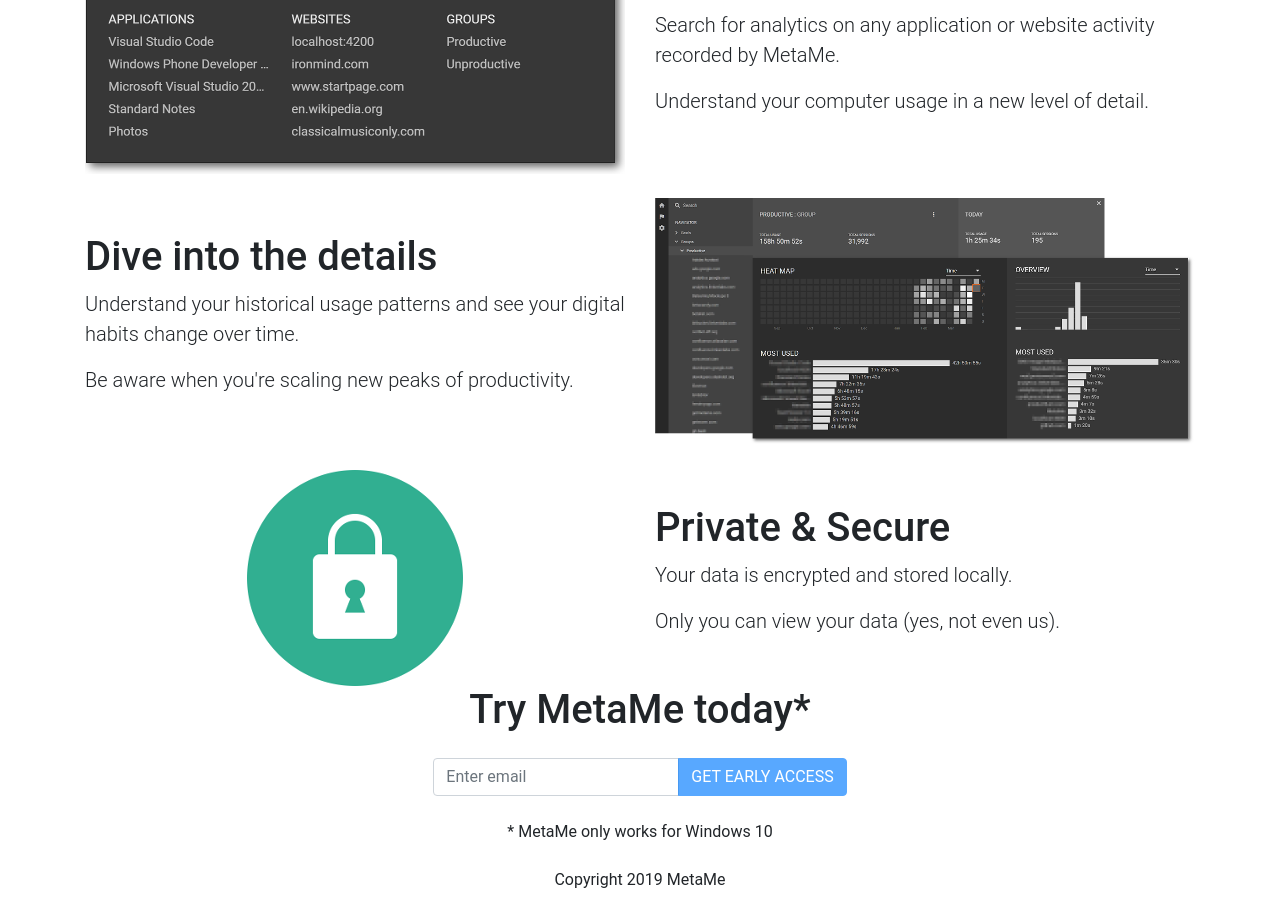
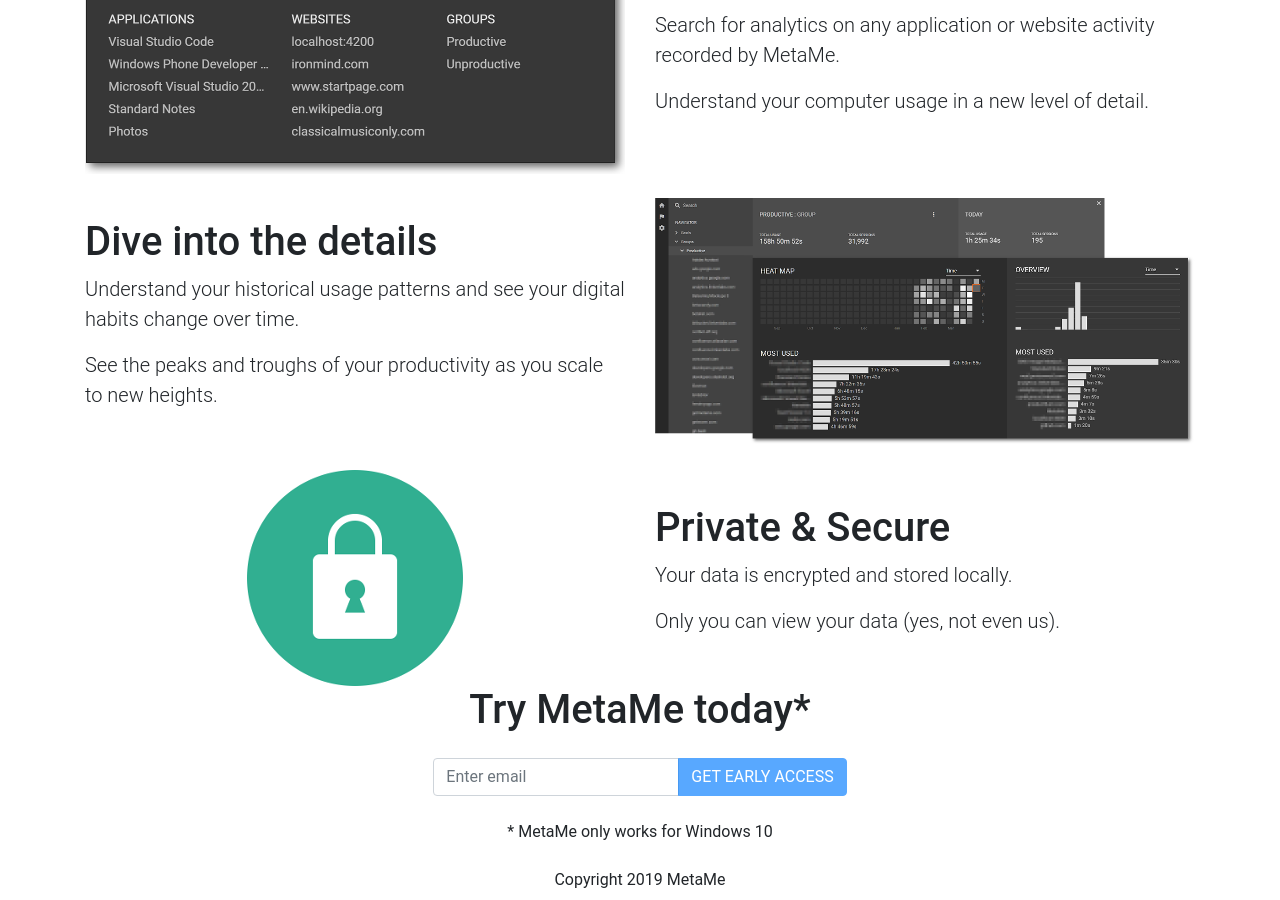
Before and after one commit to meta-me/metame-website, a Jekyll site: the page built from index.html, in a window 1280 px wide and 900 px high, scrolled down 1505 px. Built offline with Jekyll 4.4.1, drawn with Linux system fonts in a browser that asks for light colours.

Commit message:
Added more copy

```diff
--- a/index.html
+++ b/index.html
@@ -157,7 +157,8 @@
           change over time.</P
         >
         <p class="lead">
-          Be aware when you're scaling new peaks of productivity.
+          See the peaks and troughs of your productivity as you scale to new
+          heights.
         </p>
       </div>
       <div class="col-xs-12 col-md-6 mt-4  order-first order-md-last">
@@ -188,8 +189,7 @@
         <p class="lead">
           Your data is encrypted and stored locally.
         </p>
-        <p class="lead"> Only you can view your data
-          (yes, not even us).</p>
+        <p class="lead">Only you can view your data (yes, not even us).</p>
       </div>
     </div>
   </div>
```
